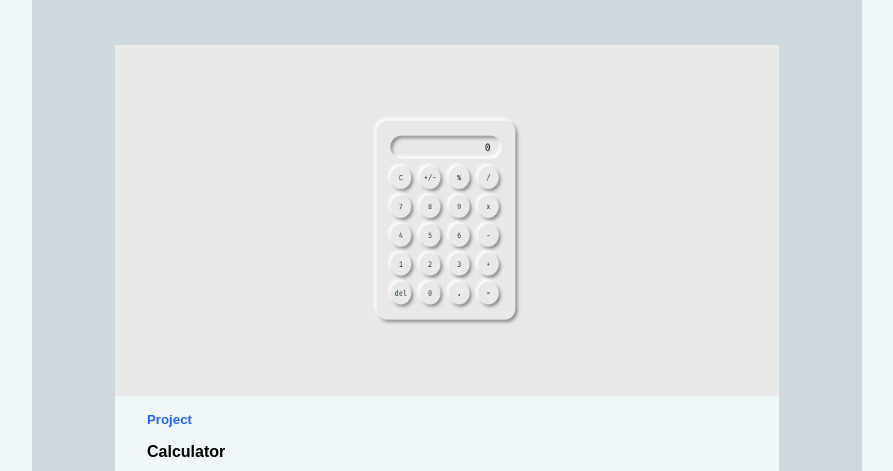
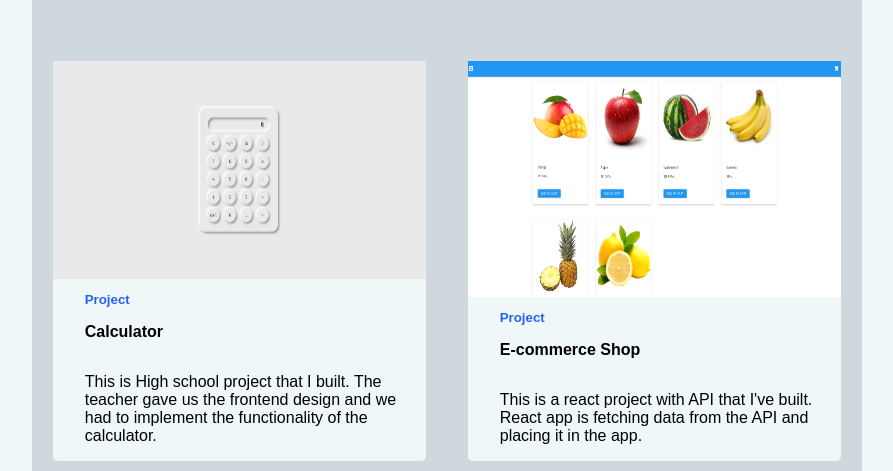
Before and after one commit to abubakar-21/cvSida, a plain HTML site: page index.html in a window 1280 px wide. Shown: the part 877-1348 px from the top of the page, without its empty margins (193-1086 px from the left). Drawn offline with nearby package versions, Linux system fonts and the light colour scheme.

Commit message:
Update style.css

```diff
--- a/CSS/style.css
+++ b/CSS/style.css
@@ -110,6 +110,19 @@ background-color: var(--primary-color);
   margin: 3rem 0;
 }
 
+/* .card{
+  width: 80%;
+  height: 500px;
+  background-color: var(--secondary-color);
+  margin-right: auto;
+  margin-left: auto;
+  margin-bottom: 3rem;
+  border-radius: 5px;
+  display: flex;
+  flex-direction: column;
+  justify-content: flex-start;
+} */
+
 .card{
   width: 80%;
   height: 500px;
@@ -221,6 +234,10 @@ h3{
 
 @media only screen and (min-width: 600px) {
 
+  .card{
+    width: 45%;
+    height: 400px;
+  }
   .card img{
     width: 100%;
     height: 300px;
@@ -230,6 +247,21 @@ h3{
 }
 
 @media only screen and (min-width: 1000px) {
+  .card-container{
+    width: 100%;
+    display: flex;
+    justify-content: space-around;
+  }
+  .card{
+    width: 45%;
+    height: 400px;
+    margin: 1rem;
+
+  }
+  /* .title, .describtion{
+
+  } */
+
   .portfolio-container {
     width: 830px;
     margin-right: auto;
@@ -240,7 +272,7 @@ h3{
     width: 100%;
     height: 400px;
     margin-top: 0;
-    margin-bottom: 1rem;
+    margin-bottom: 0.8rem;
   }
 
   .cv-container {
```
